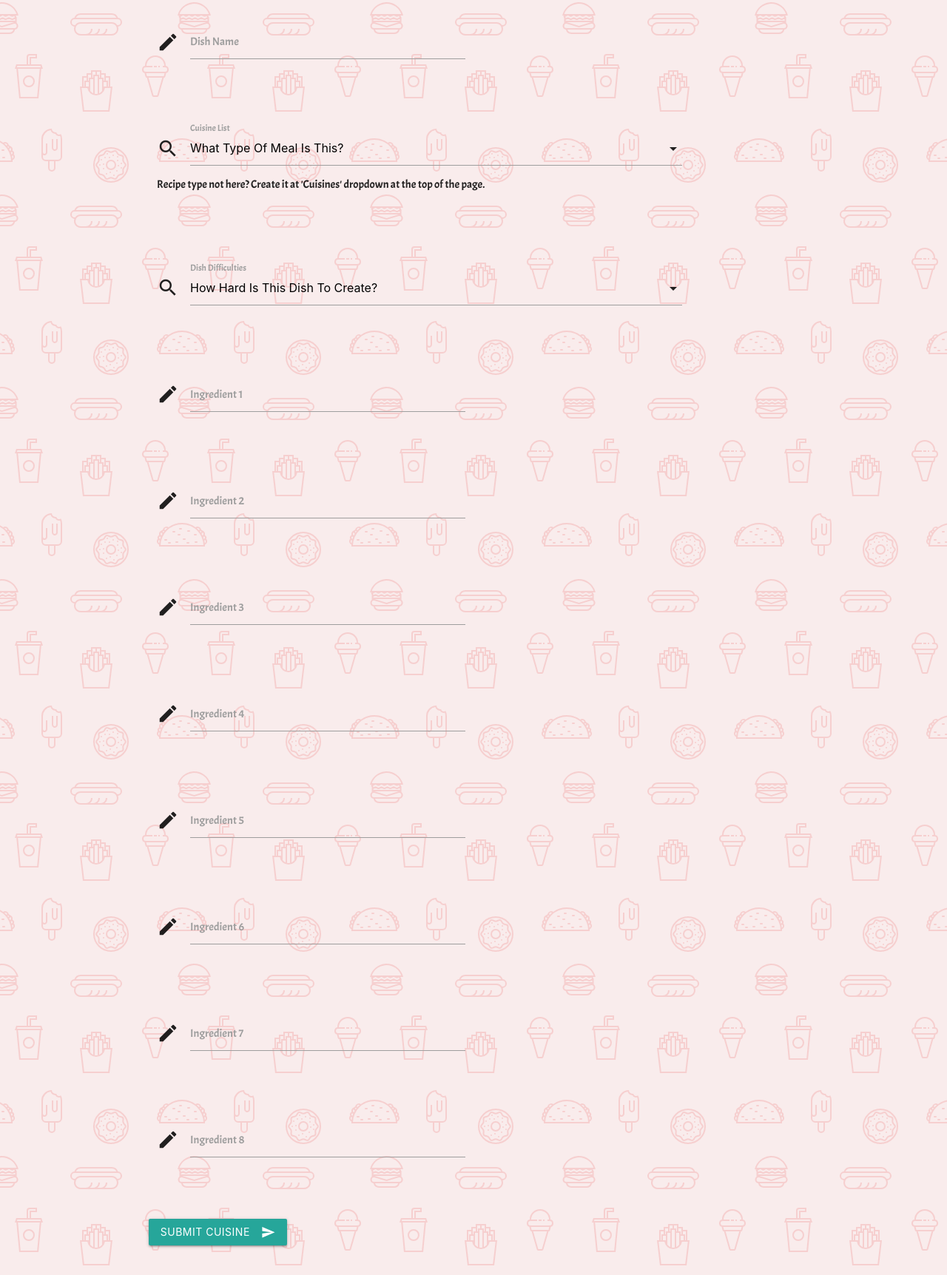
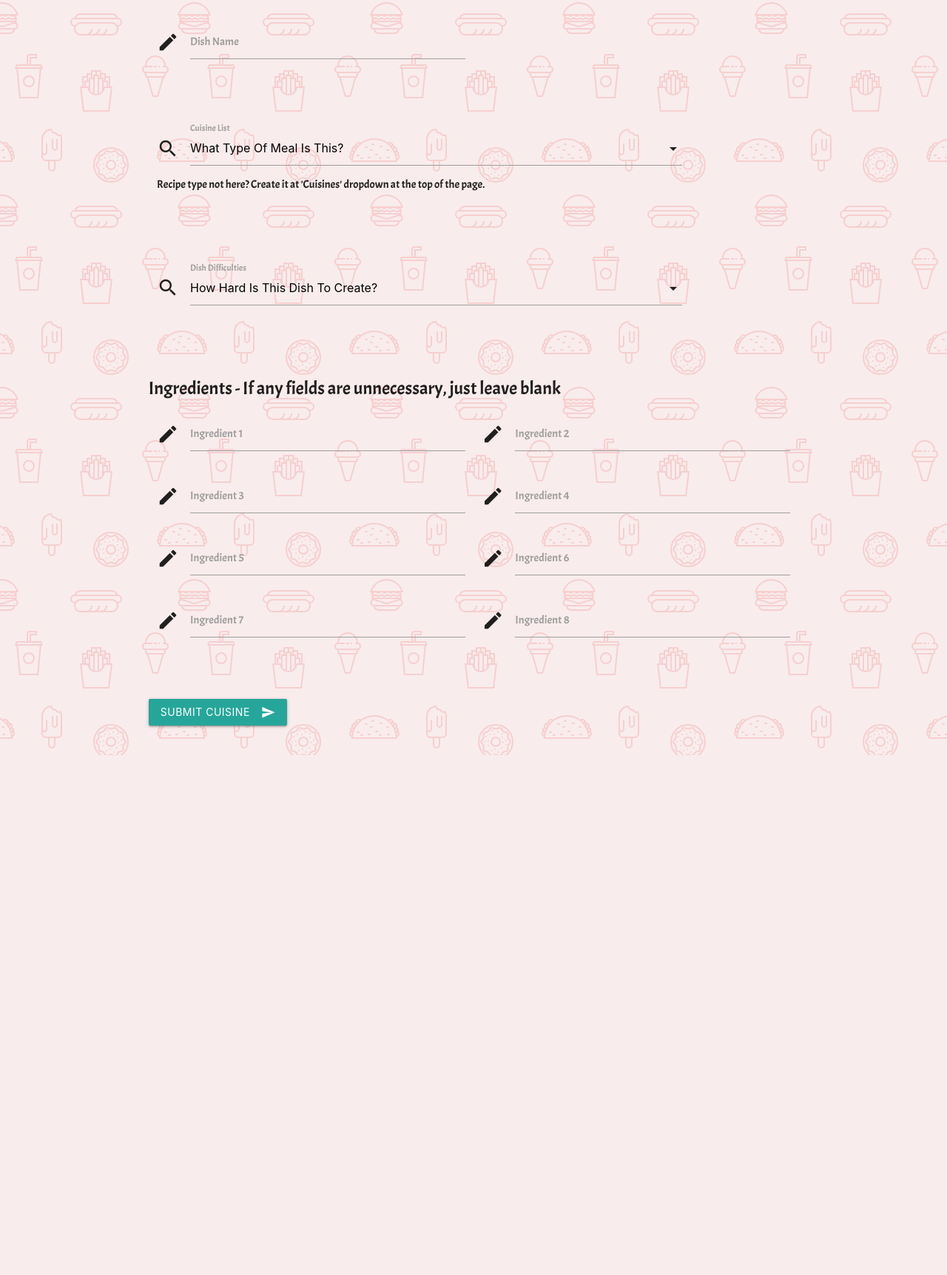
Before and after one commit to connor-blackburn/gutsy, a Flask app: page /create_recipe in a window 1280 px wide. Shown: the part 257-1981 px from the top of the page at 74% size. After the commit the page ends 1278 px from the top, so only its background shows below. Run offline with Flask 2, Linux system fonts and the light colour scheme; data that the repository does not hold is empty; some libraries are stand-ins or nearby versions.

Commit message:
slight edits made to form

```diff
--- a/templates/create_recipe.html
+++ b/templates/create_recipe.html
@@ -40,55 +40,48 @@
         </div>
     </div>
     <div class="row">
+        <h5>Ingredients - If any fields are unnecessary, just leave blank</h5>
         <div class="input-field col s6">
             <i class="material-icons prefix">create</i>
             <input id="icon_prefix" type="text" class="validate">
             <label for="icon_prefix">Ingredient 1</label>
         </div>
-    </div>
-    <div class="row">
         <div class="input-field col s6">
             <i class="material-icons prefix">create</i>
             <input id="icon_prefix" type="text" class="validate">
             <label for="icon_prefix">Ingredient 2</label>
         </div>
-    </div>
-    <div class="row">
+
         <div class="input-field col s6">
             <i class="material-icons prefix">create</i>
             <input id="icon_prefix" type="text" class="validate">
             <label for="icon_prefix">Ingredient 3</label>
         </div>
-    </div>
-    <div class="row">
+
         <div class="input-field col s6">
             <i class="material-icons prefix">create</i>
             <input id="icon_prefix" type="text" class="validate">
             <label for="icon_prefix">Ingredient 4</label>
         </div>
-    </div>
-    <div class="row">
+
         <div class="input-field col s6">
             <i class="material-icons prefix">create</i>
             <input id="icon_prefix" type="text" class="validate">
             <label for="icon_prefix">Ingredient 5</label>
         </div>
-    </div>
-    <div class="row">
+
         <div class="input-field col s6">
             <i class="material-icons prefix">create</i>
             <input id="icon_prefix" type="text" class="validate">
             <label for="icon_prefix">Ingredient 6</label>
         </div>
-    </div>
-    <div class="row">
+
         <div class="input-field col s6">
             <i class="material-icons prefix">create</i>
             <input id="icon_prefix" type="text" class="validate">
             <label for="icon_prefix">Ingredient 7</label>
         </div>
-    </div>
-    <div class="row">
+
         <div class="input-field col s6">
             <i class="material-icons prefix">create</i>
             <input id="icon_prefix" type="text" class="validate">
```
Also changed, not shown: .c9/metadata/environment/templates/create_recipe.html (+1 -1 lines).
